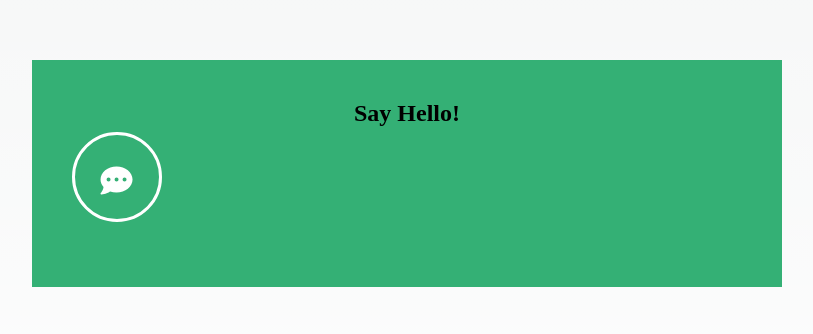
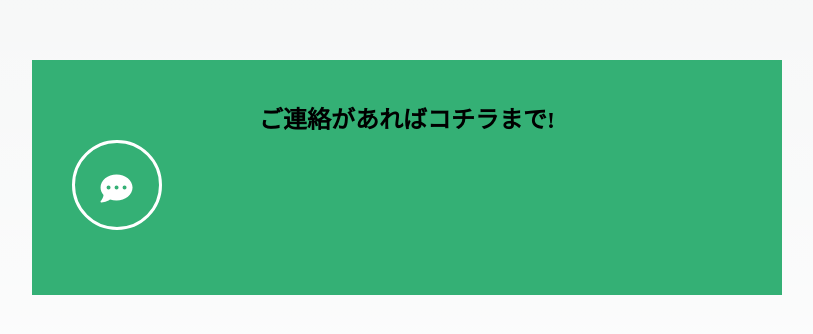
Before and after one commit to ouseijin/ouseijin, a Next.js app: page / in a window 1280 px wide. Shown: the part 2564-2898 px from the top of the page, without its empty margins (361-1174 px from the left). Built offline with nearby package versions, Linux system fonts and the light colour scheme.

Commit message:
💄 CONTACT MEページの文章変更

```diff
--- a/src/pages/index.js
+++ b/src/pages/index.js
@@ -149,7 +149,7 @@ export default function Home() {
             <div className={styles.contact}>
               <div class="row">
                 <div class="col-md-12">
-                  <h2>Say Hello!</h2>
+                  <h2>ご連絡があればコチラまで!</h2>
                   <div className={styles.contact_icon}>
                     <ul>
                       <li className={styles.icon_button}>
```
Also changed, not shown: 1 other file (tests, documents, lock files or other folders).
